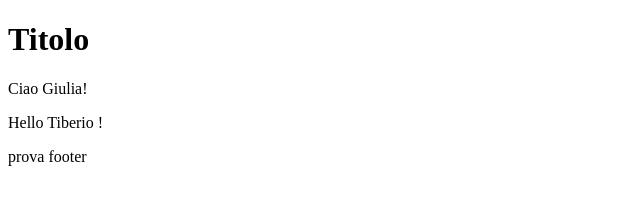
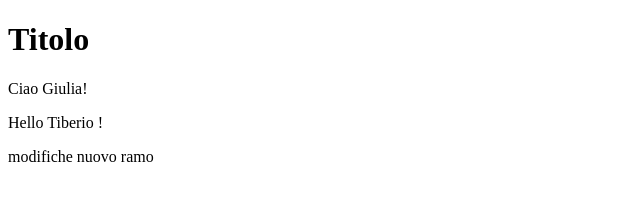
Before and after one commit to AbbateGiulia/testgit, a plain HTML site: page index.html in a window 1280 px wide. Shown: the full height of the page, 0-640 px from the left. Drawn offline with Linux system fonts and the light colour scheme.

Commit message:
modificato footer sul nuovo ramo

```diff
--- a/index.html
+++ b/index.html
@@ -8,5 +8,5 @@
 
 </body>
 
-<footer>prova footer</footer>
+<footer>modifiche nuovo ramo</footer>
 </html>
```
